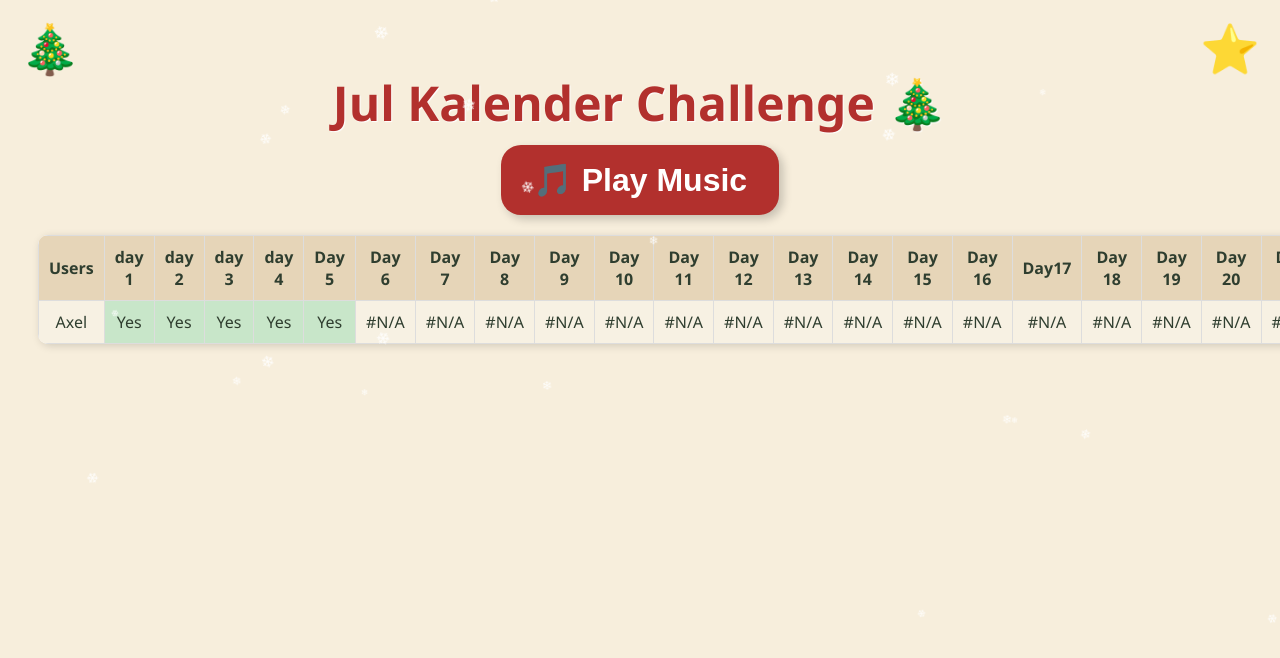
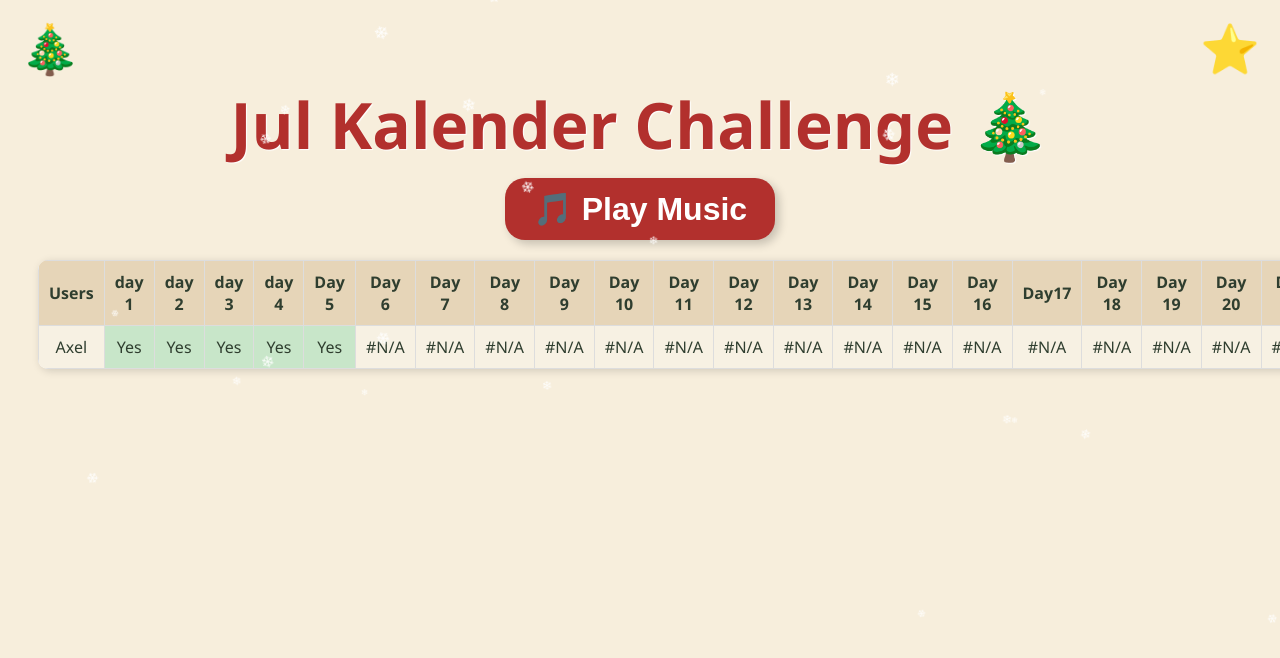
Before and after one commit to fortiks/Jul-kalender-Running, a plain HTML site: page index.html in a window 1280 px wide. Shown: the top 658 px of the page. Drawn offline with Linux system fonts and the light colour scheme.

Commit message:
Update style.css

```diff
--- a/style.css
+++ b/style.css
@@ -9,7 +9,7 @@ body {
 
 /* -------- Title -------- */
 h1 {
-  font-size: 3rem;
+  font-size: 4rem;
   color: #b2302d;                      /* Christmas red */
   margin-bottom: 10px;
   font-weight: 700;
@@ -47,7 +47,7 @@ h1::after {
   background: #b2302d;          /* Christmas red */
   color: white;                 /* white text */
   border: none;
-  padding: 16px 32px;           /* size */
+  padding: 12px 28px;           /* size */
   margin-bottom: 20px;
   font-size: 2rem;              /*  text size */
   border-radius: 20px;          /* slightly rounder for large button */
```
